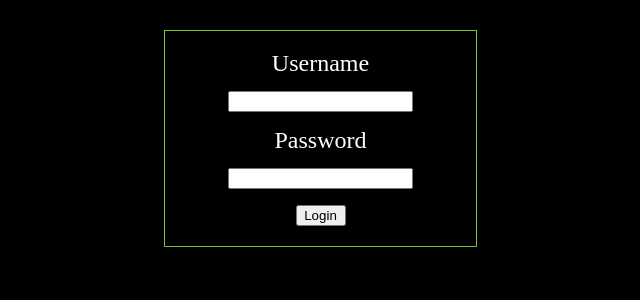
After one commit to LightningStrike83/Singer_D_Portfolio, a PHP site: page /admin/login_form.php in a window 1280 px wide. The commit adds this page. Shown: the top 300 px of the page, without its empty margins (265-905 px from the left). Run offline with PHP 8.4, Linux system fonts and the light colour scheme.

Commit message:
Login
Added script for a login

```diff
--- a/admin/edit_project_form.php
+++ b/admin/edit_project_form.php
@@ -2,6 +2,12 @@
 <html lang="en">
 
 <?php
+
+session_start();
+
+if(!$_SESSION['username']) {
+    header('Location: login_form.php');
+}
 
 require_once('../includes/connect.php');
 $query = 'SELECT * FROM projects WHERE projects.id = :projectId';
--- /dev/null
+++ b/admin/login_form.php
@@ -0,0 +1,25 @@
+<!DOCTYPE html>
+<html lang="en">
+
+<head>
+    <meta charset="UTF-8">
+    <meta name="viewport" content="width=device-width, initial-scale=1.0">
+    <title>List of Projects</title>
+    <link rel="stylesheet" href="../css/reset.css">
+    <link rel="stylesheet" href="../css/grid.css">
+    <link rel="stylesheet" href="../css/main.css">
+</head>
+<body>
+
+<section class="grid-con">
+    <form id="login-form" action="login.php" method="post" class="col-span-full m-col-start-4 m-col-end-7">
+        <label for="username">Username</label><br>
+        <input type="text" name="username" id="username"><br>
+        <label for="password">Password</label><br>
+        <input type="text" name="password" id="password"><br>
+        <input type="submit" value="Login" id="login-button">
+    </form>
+</section>
+
+</body>
+</html>
--- a/admin/project_list.php
+++ b/admin/project_list.php
@@ -2,6 +2,12 @@
 <html lang="en">
 
 <?php
+session_start();
+
+if(!$_SESSION['username']) {
+    header('Location: login_form.php');
+}
+
 require_once('../connect.php');
 
 $stmt = $connection->prepare('SELECT id, title FROM projects ORDER BY id ASC');
--- a/sass/pages/_index.scss
+++ b/sass/pages/_index.scss
@@ -17,3 +17,4 @@
 @forward 'demos-api';
 @forward 'project-list';
 @forward 'edit-form';
+@forward 'login-form';
--- /dev/null
+++ b/sass/pages/_login-form.scss
@@ -0,0 +1,22 @@
+@use "../abstracts/variables" as c;
+
+#login-form {
+    padding-top: 20px;
+    padding-bottom: 20px;
+    margin-top: 30px;
+    border: 1px solid c.$green;
+    display: flex;
+    flex-wrap: wrap;
+    flex-direction: column;
+    justify-content: center;
+    align-items: center;
+    label {
+        color: white;
+        font-size: 24px;
+        text-align: center;
+    }
+}
+
+#login-button {
+    width: 50px;
+}
--- a/sass/pages/_project-list.scss
+++ b/sass/pages/_project-list.scss
@@ -14,12 +14,14 @@
 
 #project-selection, #project-add-form {
     margin-top: 10px;
+    padding-top: 10px;
     margin-bottom: 30px;
     border: 3px solid c.$green;
 }
 
 .admin-label {
     color: white;
+    font-size: 20px;
 }
 
 .admin-label, .admin-input {
```
Also changed, not shown: admin/login.php (added, +23 -0 lines), css/main.css, 1 other file.
